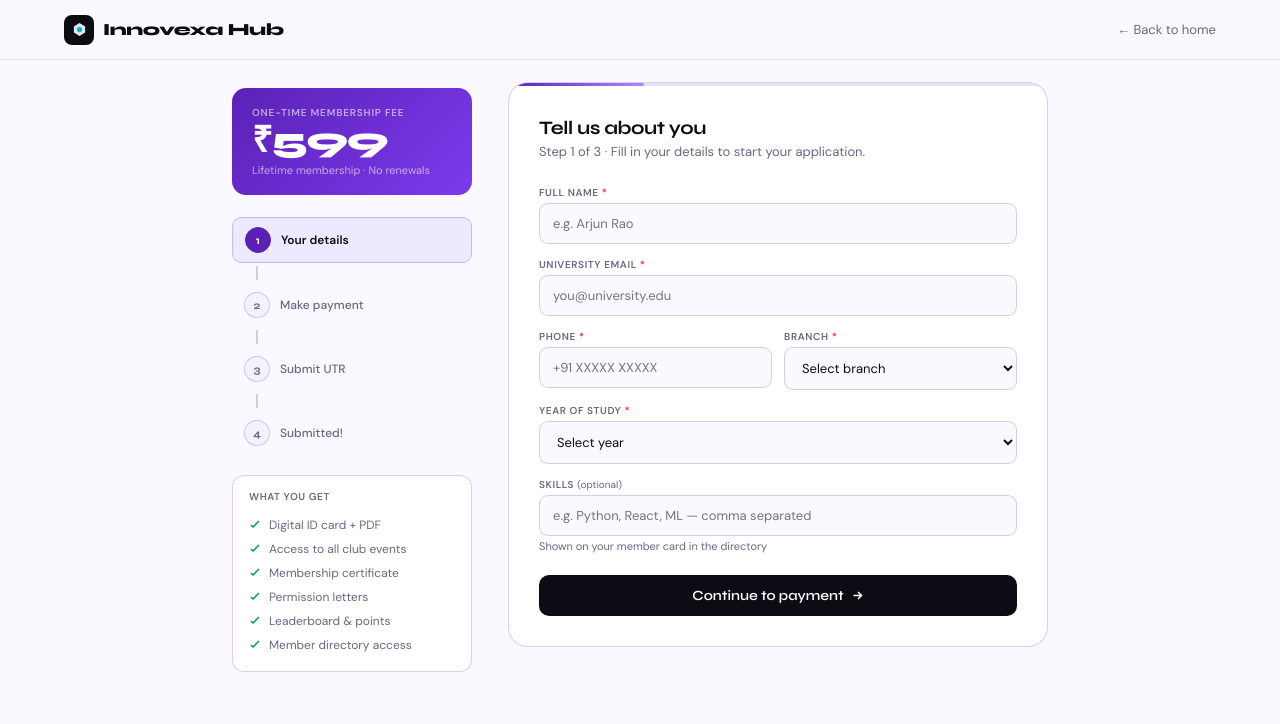
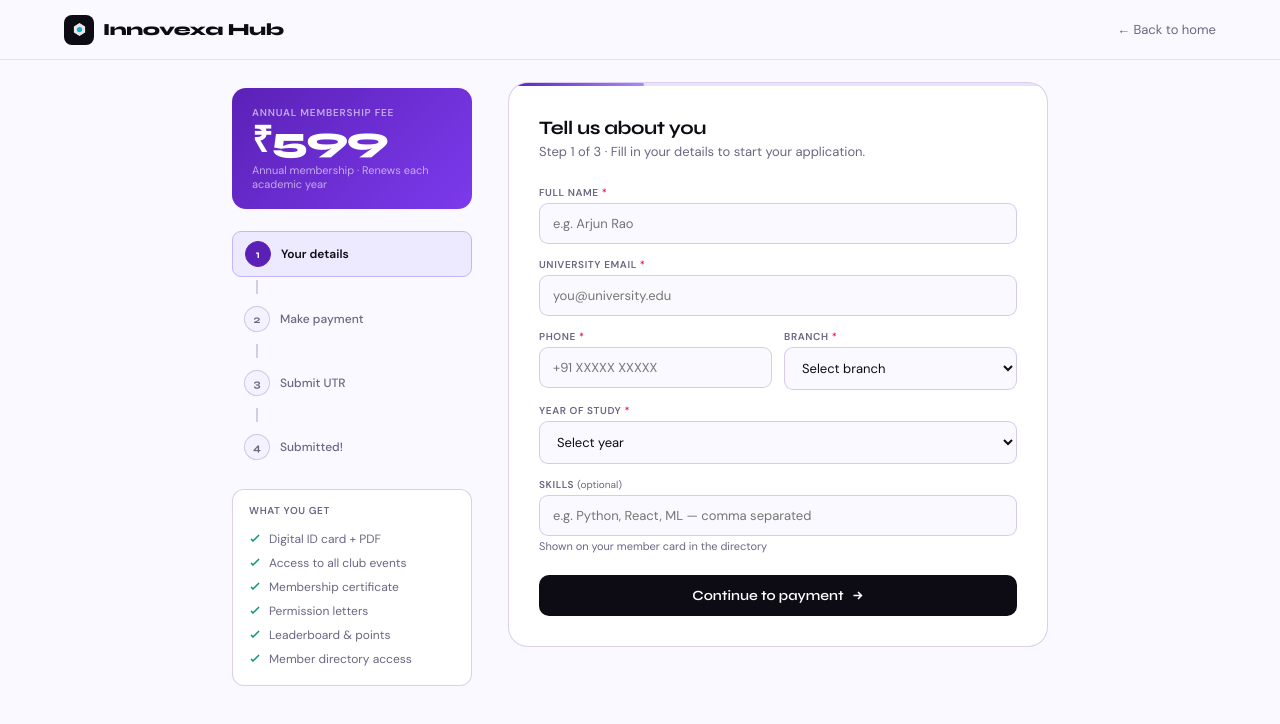
Before and after one commit to registerinnovexa-rgb/innovexa, a plain HTML site: page register.html in a window 1280 px wide. Drawn offline with Linux system fonts and the light colour scheme.

Commit message:
Update files

```diff
--- a/register.html
+++ b/register.html
@@ -202,9 +202,9 @@ nav{position:fixed;top:0;left:0;right:0;z-index:100;height:60px;padding:0 5%;dis
   <!-- LEFT PANEL -->
   <div class="left-panel">
     <div class="fee-badge">
-      <div class="fee-badge-label">One-time membership fee</div>
+      <div class="fee-badge-label">Annual membership fee</div>
       <div class="fee-badge-amount" id="feeDisplay">₹599</div>
-      <div class="fee-badge-sub">Lifetime membership · No renewals</div>
+      <div class="fee-badge-sub">Annual membership · Renews each academic year</div>
     </div>
     <div class="step-list" id="stepList">
       <div class="step-item active" id="sli-1">
@@ -477,7 +477,7 @@ nav{position:fixed;top:0;left:0;right:0;z-index:100;height:60px;padding:0 5%;dis
       <input type="text" id="ps-name" placeholder="Innovexa Hub">
     </div>
     <div class="form-group">
-      <label>Registration fee (₹) <span class="req">*</span></label>
+      <label>Annual membership fee (₹) <span class="req">*</span></label>
       <input type="number" id="ps-fee" placeholder="599" value="599">
     </div>
 
```
Also changed, not shown: index.html (+1 -1 lines), portal.html (+3 -3 lines), 1 other file.
